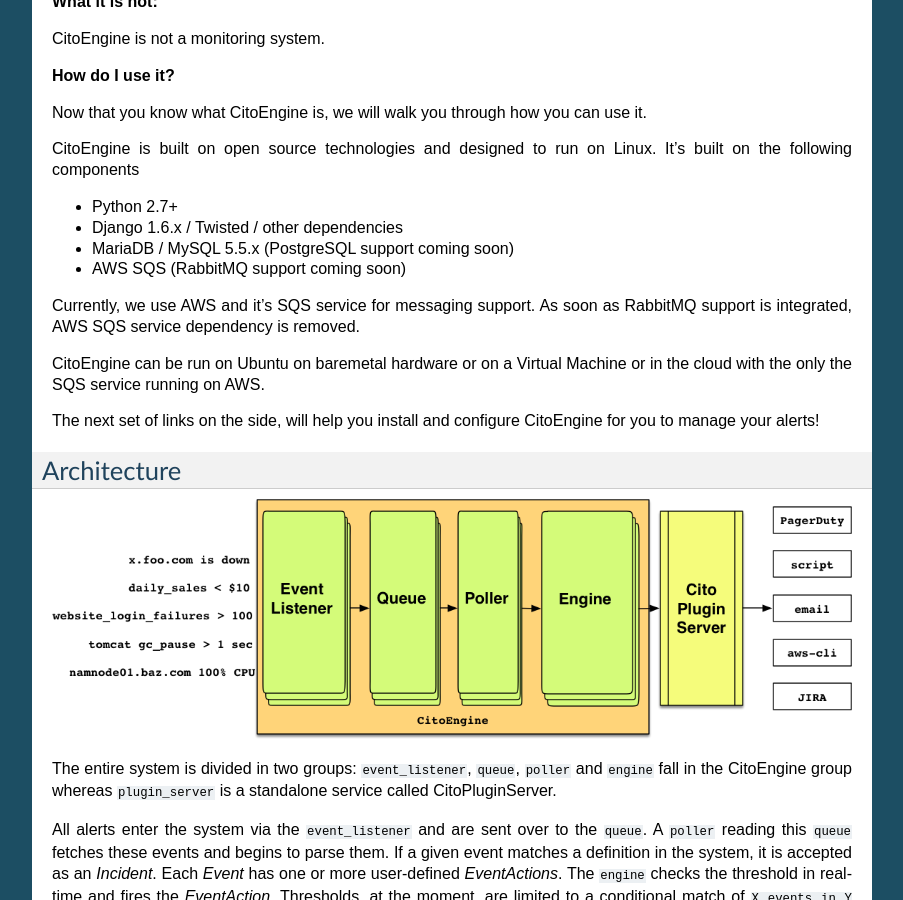
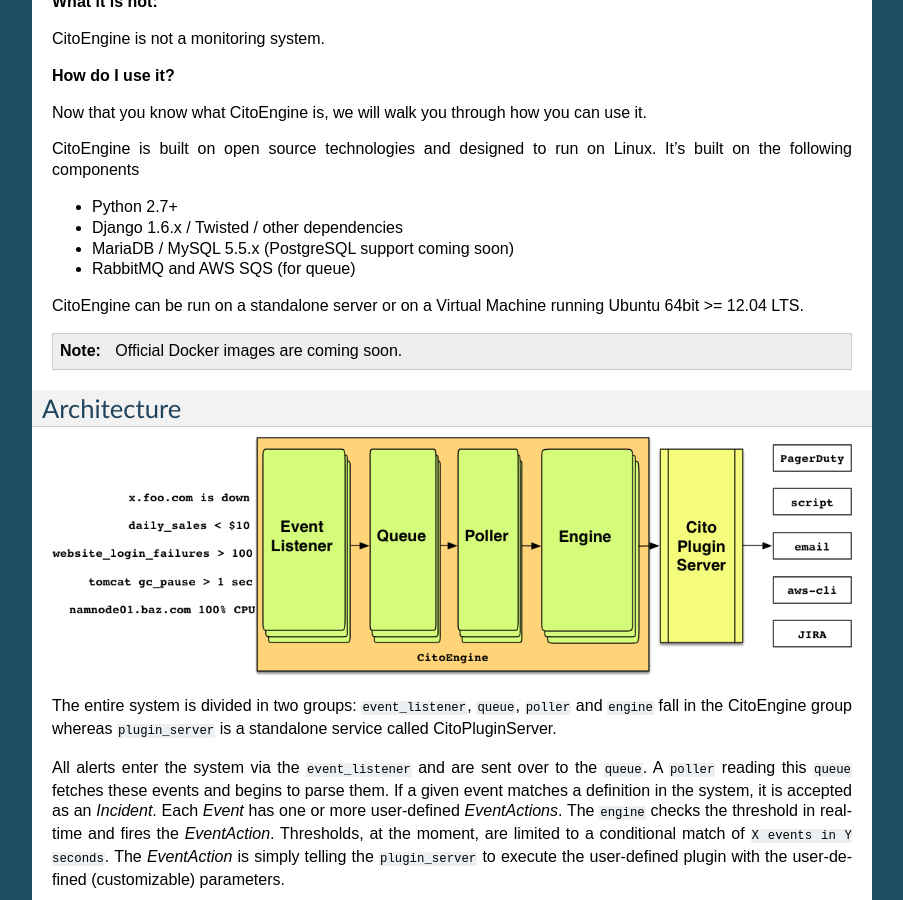
Before and after one commit to CitoEngine/docs.citoengine.org, a Sphinx documentation site: the page built from source/overview.rst, in a window 1280 px wide and 900 px high, scrolled down 593 px. Shown: the whole window, without its empty margins (198-1101 px from the left). Built offline with Sphinx 7.4.7, drawn with Linux system fonts in a browser that asks for light colours.

Commit message:
fix(overview): adds rabbitmq support, Ubuntu > 12.04 and Docker related information

```diff
--- a/source/overview.rst
+++ b/source/overview.rst
@@ -38,13 +38,11 @@
 * Python 2.7+
 * Django 1.6.x / Twisted / other dependencies
 * MariaDB / MySQL 5.5.x (PostgreSQL support coming soon)
-* AWS SQS (RabbitMQ support coming soon)
+* RabbitMQ and AWS SQS (for queue)
 
-Currently, we use AWS and it's SQS service for messaging support.  As soon as RabbitMQ support is integrated, AWS SQS service dependency is removed.
+CitoEngine can be run on a standalone server or on a Virtual Machine running Ubuntu 64bit >= 12.04 LTS.
 
-CitoEngine can be run on Ubuntu on baremetal hardware or on a Virtual Machine or in the cloud with the only the SQS service running on AWS.
-
-The next set of links on the side, will help you install and configure CitoEngine for you to manage your alerts!
+.. note:: Official Docker images are coming soon.
 
 .. _architecture:
 
```
